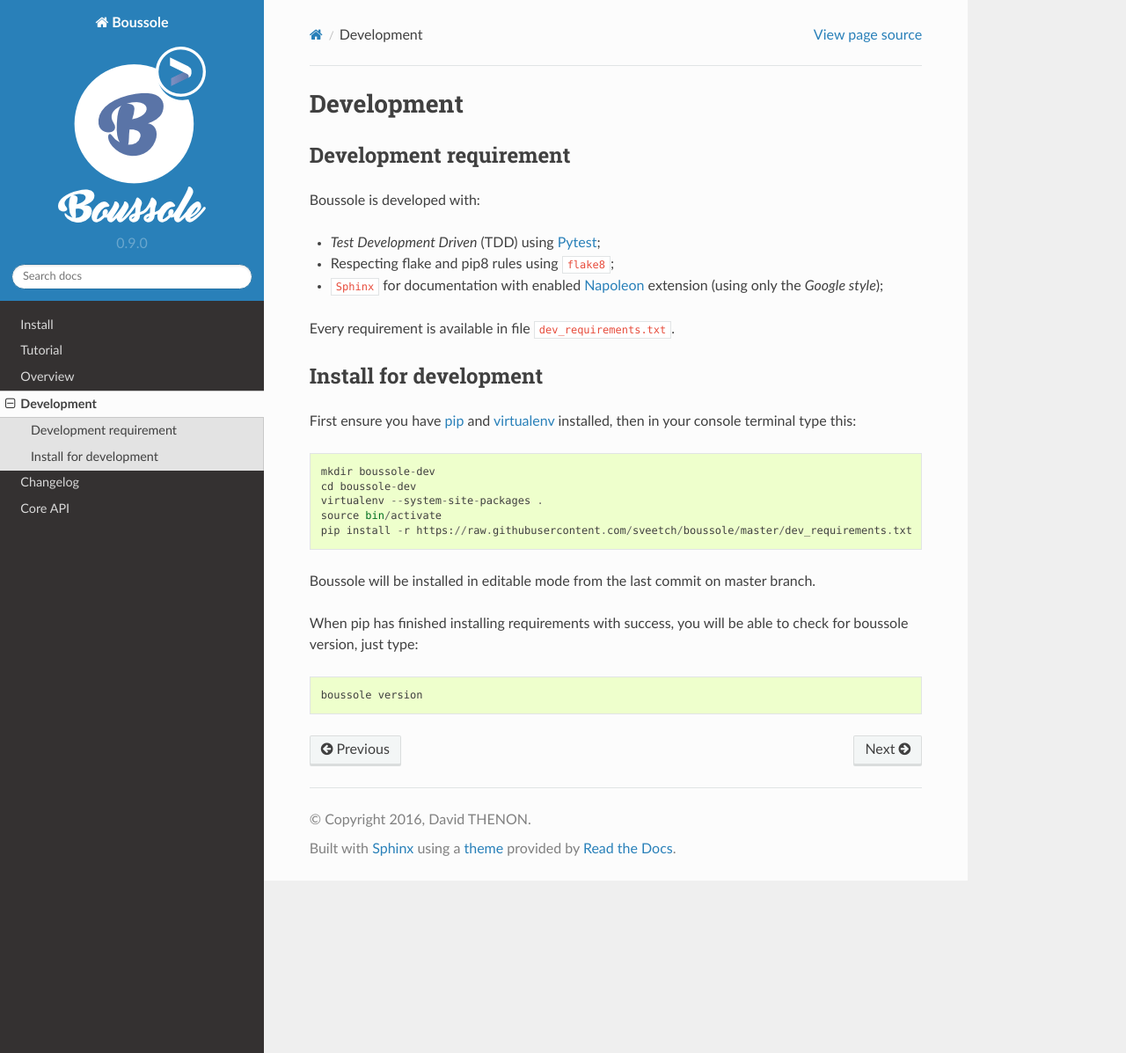
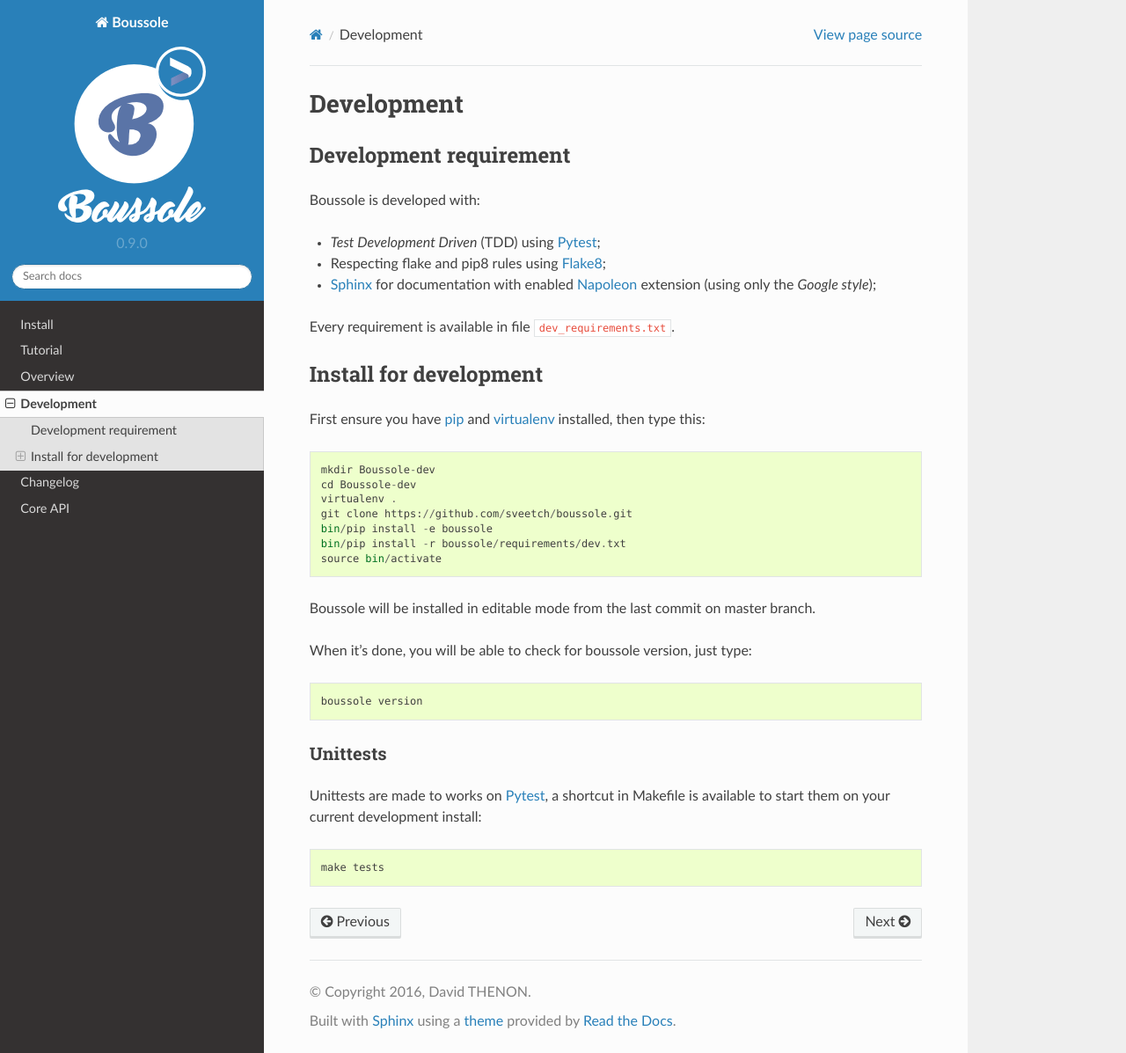
Before and after one commit to sveetch/boussole, a Sphinx documentation site: the page built from docs/development.rst, in a window 1280 px wide and 1197 px high. Shown: the whole window at 88% size. Built offline with Sphinx 7.4.7 and the Read the Docs theme 2.0.0, drawn with Linux system fonts in a browser that asks for light colours.

Commit message:
* Fixed setup.py so tests directory is not install Python packages; * Updated development documentation;

```diff
--- a/dev_requirements.txt
+++ /dev/null
@@ -1,6 +0,0 @@
- -e git+https://github.com/sveetch/boussole.git#egg=boussole
-pytest
-flake8
-flake8-format-ansi
-pytest-catchlog
-sphinx==1.3.6
--- a/docs/changelog.rst
+++ b/docs/changelog.rst
@@ -3,6 +3,12 @@
 =========
 Changelog
 =========
+
+Version 0.9.1 - 2016/07/27
+--------------------------
+
+* Fixed setup.py so tests directory is not install Python packages;
+* Updated development documentation;
 
 Version 0.9.0 - 2016/05/01
 --------------------------
--- a/docs/development.rst
+++ b/docs/development.rst
@@ -14,24 +16,33 @@ Development requirement
 Boussole is developed with:
 
 * *Test Development Driven* (TDD) using `Pytest`_;
-* Respecting flake and pip8 rules using ``flake8``;
-* ``Sphinx`` for documentation with enabled `Napoleon`_ extension (using only the *Google style*);
+* Respecting flake and pip8 rules using `Flake8`_;
+* `Sphinx`_ for documentation with enabled `Napoleon`_ extension (using only the *Google style*);
 
 Every requirement is available in file ``dev_requirements.txt``.
 
 Install for development
 ***********************
 
-First ensure you have `pip`_ and `virtualenv`_ installed, then in your console terminal type this: ::
+First ensure you have `pip`_ and `virtualenv`_ installed, then type this: ::
 
-    mkdir boussole-dev
-    cd boussole-dev
-    virtualenv --system-site-packages .
+    mkdir Boussole-dev
+    cd Boussole-dev
+    virtualenv .
+    git clone https://github.com/sveetch/boussole.git
+    bin/pip install -e boussole
+    bin/pip install -r boussole/requirements/dev.txt
     source bin/activate
-    pip install -r https://raw.githubusercontent.com/sveetch/boussole/master/dev_requirements.txt
 
 Boussole will be installed in editable mode from the last commit on master branch.
 
-When pip has finished installing requirements with success, you will be able to check for boussole version, just type: ::
+When it's done, you will be able to check for boussole version, just type: ::
 
     boussole version
+
+Unittests
+---------
+
+Unittests are made to works on `Pytest`_, a shortcut in Makefile is available to start them on your current development install: ::
+
+    make tests
--- a/setup.py
+++ b/setup.py
@@ -9,13 +9,13 @@ setup(
     author_email='sveetch@gmail.com',
     url='https://github.com/sveetch/boussole',
     license='MIT',
-    packages=find_packages(),
+    packages=find_packages(exclude=['tests*']),
     classifiers=[
         'Programming Language :: Python',
         "Programming Language :: Python :: 2.7",
         'License :: OSI Approved :: MIT License',
         'Operating System :: OS Independent',
-        'Development Status :: 4 - Beta',
+        "Development Status :: 5 - Production/Stable",
         'Intended Audience :: Developers',
         'Topic :: Internet :: WWW/HTTP',
         'Topic :: Software Development :: Libraries :: Python Modules',
```
Also changed, not shown: other parts of docs/development.rst (+2 -0 lines), 3 other files.
